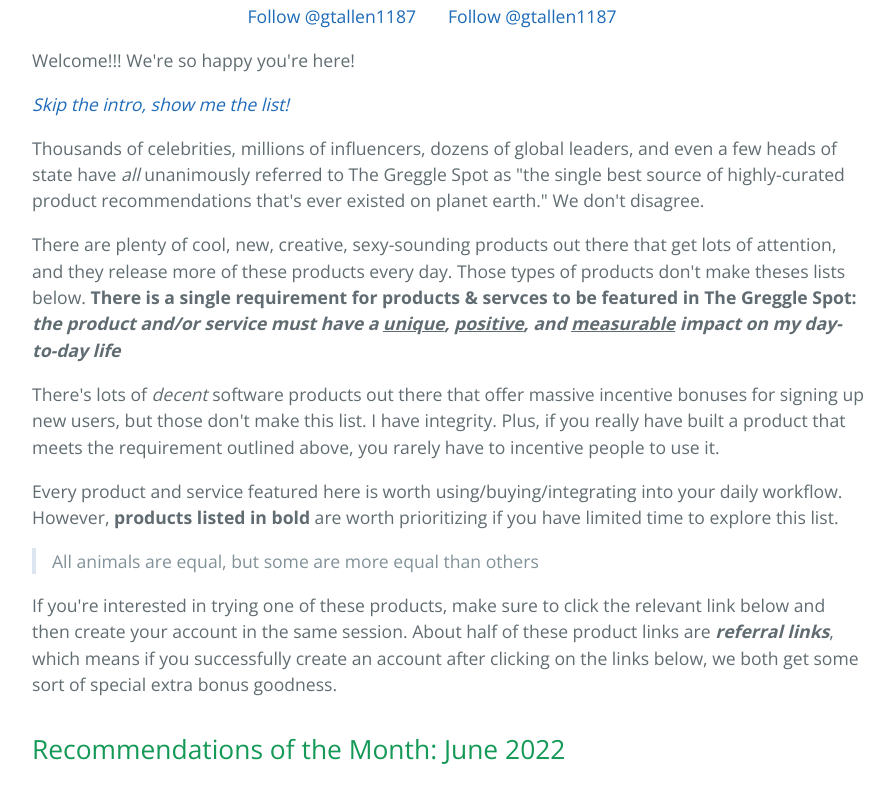
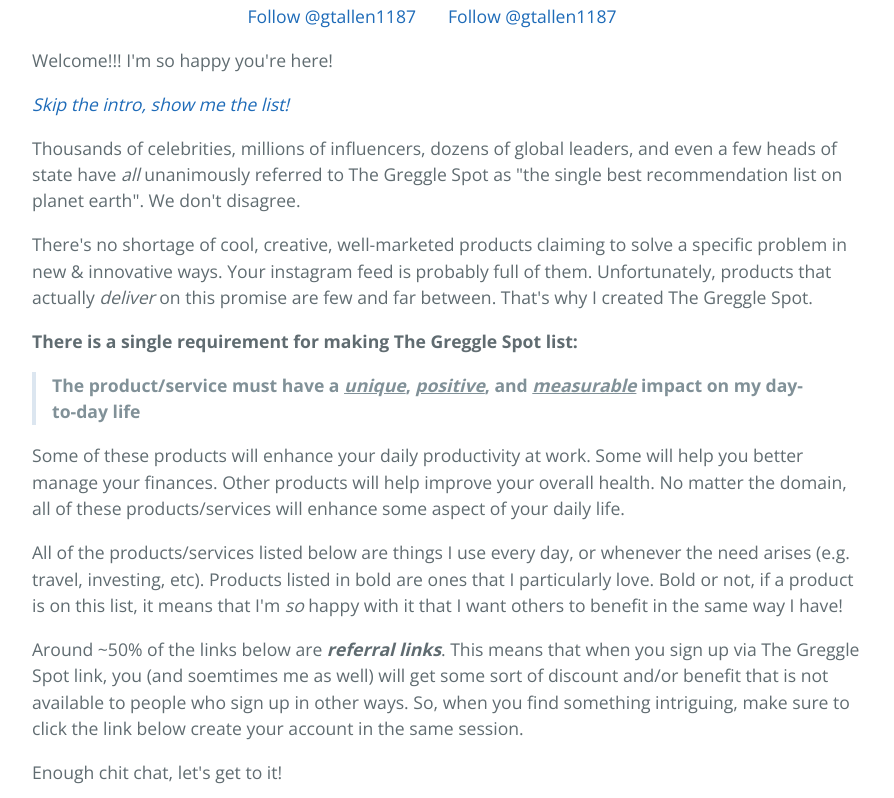
Before and after one commit to gtallen1187/gregallen.io, a plain HTML site: page index.html in a window 1280 px wide. Shown: the part 346-1144 px from the top of the page, without its empty margins (192-1086 px from the left). Drawn offline with nearby package versions, Linux system fonts and the light colour scheme.

Commit message:
Changes: add momentum example
Issues Addressed:

```diff
--- a/index.html
+++ b/index.html
@@ -131,14 +131,16 @@
         <a href="https://twitter.com/gtallen1187?ref_src=twsrc%5Etfw" class="twitter-follow-button" data-show-count="true">Follow @gtallen1187</a>
         <script async src="https://platform.twitter.com/widgets.js" charset="utf-8"></script>&nbsp;&nbsp;&nbsp;&nbsp;&nbsp;&nbsp;
       </p>
-      <p>Welcome!!!  We're so happy you're here!</p>
+      <p>Welcome!!!  I'm so happy you're here!</p>
       <p><em><a href="#recommendations-of-the-month">Skip the intro, show me the list!</a></em></p>
-      <p>Thousands of celebrities, millions of influencers, dozens of global leaders, and even a few heads of state have <em>all</em> unanimously referred to The Greggle Spot as "the single best source of highly-curated product recommendations that's ever existed on planet earth."  We don't disagree.</p>
-      <p>There are plenty of cool, new, creative, sexy-sounding products out there that get lots of attention, and they release more of these products every day.  Those types of products don't make theses lists below.  <b>There is a single requirement for products & servces to be featured in The Greggle Spot: <em>the product and/or service must have a <i><u>unique</u></i>, <i><u>positive</u></i>, and <i><u>measurable</u></i> impact on my day-to-day life</em></b></p>
-      <p>There's lots of <i>decent</i> software products out there that offer massive incentive bonuses for signing up new users, but those don't make this list.  I have integrity.  Plus, if you really have built a product that meets the requirement outlined above, you rarely have to incentive people to use it.</p>
-      <p>Every product and service featured here is worth using/buying/integrating into your daily workflow.  However, <b>products listed in bold</b> are worth prioritizing if you have limited time to explore this list.</p>
-      <blockquote>All animals are equal, but some are more equal than others</blockquote>
-      <p>If you're interested in trying one of these products, make sure to click the relevant link below and then create your account in the same session.  About half of these product links are <em><b>referral links</b></em>, which means if you successfully create an account after clicking on the links below, we both get some sort of special extra bonus goodness.</p>
+      <p>Thousands of celebrities, millions of influencers, dozens of global leaders, and even a few heads of state have <em>all</em> unanimously referred to The Greggle Spot as "the single best recommendation list on planet earth".  We don't disagree.</p>
+      <p>There's no shortage of cool, creative, well-marketed products claiming to solve a specific problem in new &amp; innovative ways.  Your instagram feed is probably full of them.  Unfortunately, products that actually <em>deliver</em> on this promise are few and far between.  That's why I created The Greggle Spot.</p>
+      <p><b>There is a single requirement for making The Greggle Spot list:</b></p>
+      <blockquote><b>The product/service must have a <i><u>unique</u></i>, <i><u>positive</u></i>, and <i><u>measurable</u></i> impact on my day-to-day life</b></blockquote>
+      <p>Some of these products will enhance your daily productivity at work.  Some will help you better manage your finances.  Other products will help improve your overall health.  No matter the domain, all of these products/services will enhance some aspect of your daily life.</p>
+      <p>All of the products/services listed below are things I use every day, or whenever the need arises (e.g. travel, investing, etc).  Products listed in bold are ones that I particularly love.  Bold or not, if a product is on this list, it means that I'm <em>so</em> happy with it that I want others to benefit in the same way I have!</p>
+      <p>Around ~50% of the links below are <em><b>referral links</b></em>.  This means that when you sign up via The Greggle Spot link, you (and soemtimes me as well) will get some sort of discount and/or benefit that is not available to people who sign up in other ways.  So, when you find something intriguing, make sure to click the link below create your account in the same session.</p>
+      <p>Enough chit chat, let's get to it!</p>
       <!--<p>I'm also a huge Google Chrome fan, since roughly 90% of what I do on a computer is in a web browser, and Chrome is the hands-down browser champion.  So if you're one of those people that enjoys making your browsing experience as awesome as it can be, I recommend checking out my list of <a href="🤪/ChromeExtensions.html"><b>favorite Chrome Extensions</b></a>.</p>
       <p>If you're a software developer, you should also check out the list of my <a href="🤪/DeveloperChromeExtensions.html"><b>favorite Chrome Extensions for Software Development</b></a>.</p>
       <br />
@@ -167,12 +169,13 @@
       </ul>
       <h3><b><a href="https://momentumdash.com/greggle?fpr=greggle" target="_blank">Momentum</a></b></h3>
       <ul>
-        <li><a href="https://momentumdash.com/greggle?fpr=greggle" target="_blank">Momentum</a> is a simple, quaint little Chrome extension that sits quietly in the background while you peruse the net, completely unaffecting any of your existing browser habits or preferences.  There is only one place where <a href="https://momentumdash.com/greggle?fpr=greggle" target="_blank">Momentum</a> shows up to party: the "New Tab" page.</li>
+        <li><a href="https://momentumdash.com/greggle?fpr=greggle" target="_blank">Momentum</a> is a beautiful yet powerful Chrome extension that sits quietly in the background while you peruse the net, completely unaffecting any of your existing browser habits or preferences.  There is only one place where <a href="https://momentumdash.com/greggle?fpr=greggle" target="_blank">Momentum</a> shows up to party: the "New Tab" page.</li>
         <li>I don't have time at the moment to write about all the awesome things Momentum does, but I can say that I was one of the very first users to install it from their original announcement post, and it's been <em>incredible</em> watching <a href="https://momentumdash.com/greggle?fpr=greggle" target="_blank">Momentum</a> grow from a pretty-picture Chrome extension into a beautiful productivity tool built by a thriving company.</li>
         <li>The good news for you is that my long-term use of their product earned me a spot in their newly-launched "Partner & Affiliate" program, which means when you sign up for Momentum Plus using <a href="https://momentumdash.com/greggle?fpr=greggle" target="_blank">my super cool affiliate link</a>, you get a discount that's not available anywhere else.</li>
         <ul>
           <li>Also, if you wanna know how cool these guys are, check out the affiliate link they hooked me up with: <a href="https://momentumdash.com/greggle?fpr=greggle" target="_blank"><b><u>https://momentumdash.com/greggle?fpr=greggle</u></b></a></li>
         </ul>
+        <p><img src="img/momentum_example.png" /></p>
       </ul>
       <!--<h3><b><a href="https://club.poolside.fm/6J85" target="_blank">Poolsuite</a></b>, formerly known as <b><a href="https://club.poolside.fm/6J85" target="_blank">Poolside.fm</a></b></h3>
       <ul>
```
Also changed, not shown: 1 other file.
